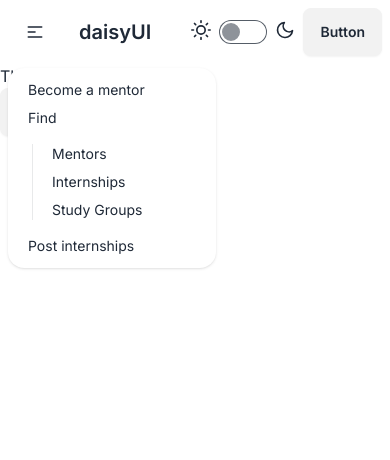
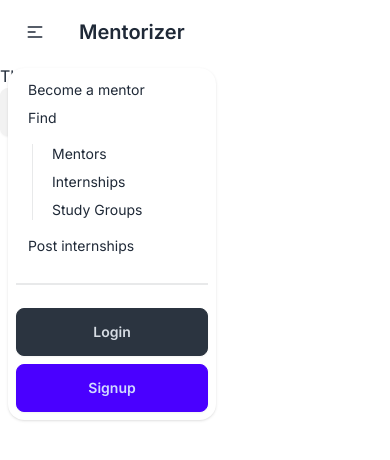
Before and after one commit to safwat-fathi/mentorizer, a Next.js app: page /about-us in a window 390 px wide. Both pictures are taken after a click on the button 35 px from the left and 32 px from the top of the page. Shown: the top 460 px of the page. Built offline with nearby package versions, Linux system fonts and the light colour scheme.

Commit message:
add: navbar with responsive

```diff
--- a/components/Navbar/index.tsx
+++ b/components/Navbar/index.tsx
@@ -1,12 +1,8 @@
-"use client";
-
-import ThemeToggler from "../ThemeToggler";
-
-// ! handle routes and use Link component
+import Link from "next/link";
 
 const Navbar = () => {
 	return (
-		<div className="navbar bg-base-100">
+		<div className="navbar bg-base-100 container mx-auto">
 			<div className="navbar-start">
 				<div className="dropdown">
 					<div tabIndex={0} role="button" className="btn btn-ghost lg:hidden">
@@ -30,58 +26,79 @@ const Navbar = () => {
 						className="menu menu-sm dropdown-content mt-3 z-[1] p-2 shadow bg-base-100 rounded-box w-52"
 					>
 						<li>
-							<a>Become a mentor</a>
+							<Link href="/apply-as-mentor">Become a mentor</Link>
 						</li>
 						<li>
-							<a>Find</a>
+							<Link href="/find">Find</Link>
 							<ul className="p-2">
 								<li>
-									<a>Mentors</a>
+									<Link href="/find?q=mentors">Mentors</Link>
 								</li>
 								<li>
-									<a>Internships</a>
+									<Link href="/find?q=internships">Internships</Link>
 								</li>
 								<li>
-									<a>Study Groups</a>
+									<Link href="/find?q=study_groups">Study Groups</Link>
 								</li>
 							</ul>
 						</li>
+
 						<li>
-							<a>Post internships</a>
+							<Link href="/post-internship">Post internships</Link>
 						</li>
+
+						<div className="md:hidden">
+							<div className="divider"></div>
+
+							<li className="flex flex-col gap-2">
+								<Link href="/auth/login" className="btn btn-neutral">
+									Login
+								</Link>
+								<Link href="/auth/signup" className="btn btn-primary">
+									Signup
+								</Link>
+							</li>
+						</div>
 					</ul>
 				</div>
-				<a className="btn btn-ghost text-xl">daisyUI</a>
+				<Link href="/" className="btn btn-ghost text-xl">
+					Mentorizer
+				</Link>
 			</div>
 			<div className="navbar-center hidden lg:flex">
 				<ul className="menu menu-horizontal px-1">
 					<li>
-						<a>Become a mentor</a>
+						<Link href="/apply-as-mentor">Become a mentor</Link>
 					</li>
 					<li>
 						<details>
 							<summary>Find</summary>
 							<ul className="p-2">
 								<li>
-									<a>Mentors</a>
+									<Link href="/find?q=mentors">Mentors</Link>
 								</li>
 								<li>
-									<a>Internships</a>
+									<Link href="/find?q=internships">Internships</Link>
 								</li>
 								<li>
-									<a>Study Groups</a>
+									<Link href="/find?q=study_groups">Study Groups</Link>
 								</li>
 							</ul>
 						</details>
 					</li>
 					<li>
-						<a>Post internships</a>
+						<Link href="/post-internship">Post internships</Link>
 					</li>
 				</ul>
 			</div>
-			<div className="navbar-end flex gap-2">
-				<ThemeToggler />
-				<a className="btn">Button</a>
+
+			<div className="hidden md:flex navbar-end gap-2">
+				<Link href="/auth/login" className="btn btn-neutral">
+					Login
+				</Link>
+				<Link href="/auth/signup" className="btn btn-primary">
+					Signup
+				</Link>
 			</div>
 		</div>
 	);
--- a/components/ThemeToggler/index.tsx
+++ b/components/ThemeToggler/index.tsx
@@ -1,14 +1,8 @@
 "use client";
 
-import { useEffect } from "react";
 import { themeChange } from "theme-change";
 
 const ThemeToggler = () => {
-	// useEffect(() => {
-	// 	themeChange(false);
-	// 	// 👆 false parameter is required for react project
-	// }, []);
-
 	return (
 		<label className="flex cursor-pointer gap-2">
 			<svg
@@ -25,7 +19,12 @@ const ThemeToggler = () => {
 				<circle cx="12" cy="12" r="5" />
 				<path d="M12 1v2M12 21v2M4.2 4.2l1.4 1.4M18.4 18.4l1.4 1.4M1 12h2M21 12h2M4.2 19.8l1.4-1.4M18.4 5.6l1.4-1.4" />
 			</svg>
-			<input type="checkbox" value="dark" className="toggle theme-controller" />
+			<input
+				type="checkbox"
+				value="night"
+				onChange={() => themeChange(true)}
+				className="toggle theme-controller"
+			/>
 			<svg
 				xmlns="http://www.w3.org/2000/svg"
 				width="20"
--- a/tailwind.config.ts
+++ b/tailwind.config.ts
@@ -18,7 +18,7 @@ const config: Config = {
 		},
 	},
 	daisyui: {
-		themes: ["light", "dark"], // false: only light + dark | true: all themes | array: specific themes like this ["light", "dark", "cupcake"]
+		themes: ["light", "night"], // false: only light + dark | true: all themes | array: specific themes like this ["light", "dark", "cupcake"]
 		darkTheme: "dark", // name of one of the included themes for dark mode
 		base: true, // applies background color and foreground color for root element by default
 		styled: true, // include daisyUI colors and design decisions for all components
```
Also changed, not shown: 1 other file (tests, documents, lock files or other folders).
